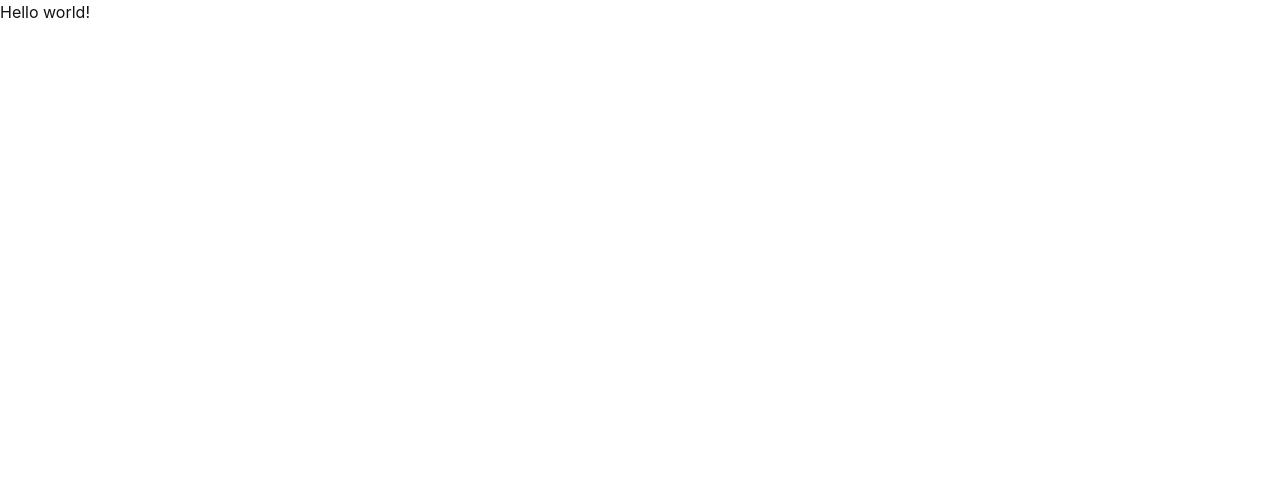
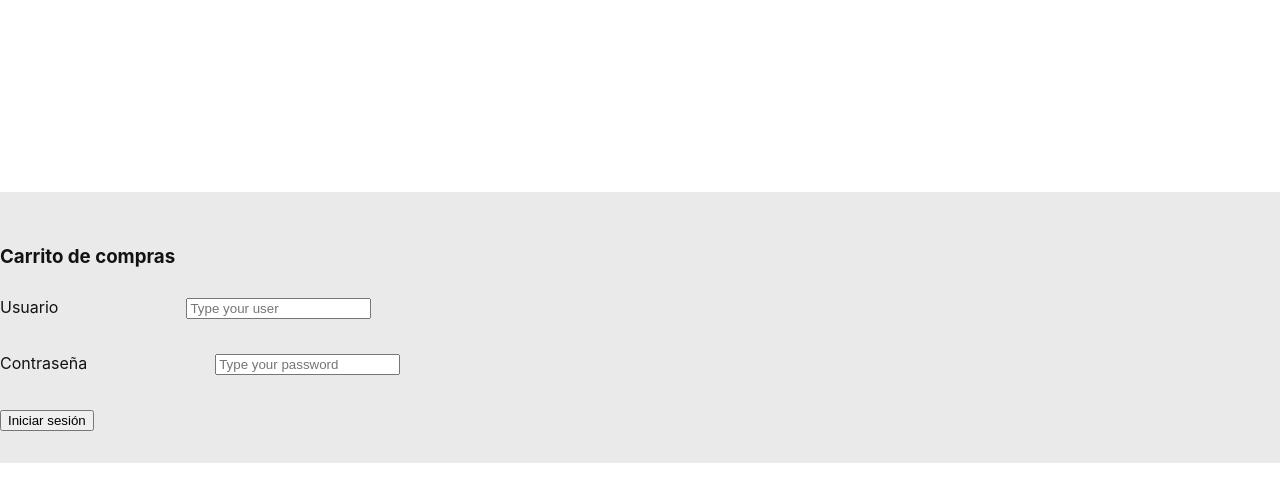
Before and after one commit to greyes-developer/sifei-shopping-cart-front, a React (Create React App) app: page / in a window 1280 px wide. Shown: the top 502 px of the page. Built offline with nearby package versions, Linux system fonts and the light colour scheme.

Commit message:
Login UI created

```diff
--- /dev/null
+++ b/src/components/auth/LoginScreen.js
@@ -0,0 +1,49 @@
+import React, { useState } from "react";
+import { useForm } from "../../hooks/useForm";
+
+import "../auth/login.css";
+
+export const LoginScreen = () => {
+  const [formValues, handleInputChange, resetForm] = useForm({
+    user: "",
+    password: "",
+  });
+
+  const { user, password } = formValues;
+
+  const handleLogin = (e) => {
+    e.preventDefault();
+    console.log("handleLogin user: ", user);
+    resetForm();
+  };
+
+  return (
+    <div className="container text-center login-container">
+      <h3 className="shopping-title">Carrito de compras</h3>
+
+      <form onSubmit={handleLogin}>
+        <div className="key-fields-container">
+          <p className="key-field-form">Usuario</p>
+          <input
+            type="text"
+            name="user"
+            placeholder="Type your user"
+            value={user}
+            onChange={handleInputChange}
+          />
+        </div>
+        <div className="key-fields-container">
+          <p className="key-field-form">Contraseña</p>
+          <input
+            type="text"
+            name="password"
+            placeholder="Type your password"
+            value={password}
+            onChange={handleInputChange}
+          />
+        </div>
+        <input type="submit" className="btnSubmit" value="Iniciar sesión" />
+      </form>
+    </div>
+  );
+};
--- /dev/null
+++ b/src/components/auth/login.css
@@ -0,0 +1,19 @@
+.login-container {
+    margin-top: 15%;
+    background-color: #eaeaea;
+    padding-top: 32px;
+    padding-bottom: 32px;
+}
+
+.shopping-title {
+    margin-bottom: 24px;
+}
+
+.key-fields-container {
+    margin-bottom: 32px;
+}
+
+.key-field-form {
+    display: inline;
+    margin-right: 10%;
+}
--- /dev/null
+++ b/src/hooks/useForm.js
@@ -0,0 +1,18 @@
+import { useState } from "react";
+
+export const useForm = (initialState = {}) => {
+  const [values, setValues] = useState(initialState);
+
+  const reset = () => {
+    setValues(initialState);
+  };
+
+  const handleInputChange = ({ target }) => {
+    setValues({
+      ...values,
+      [target.name]: target.value,
+    });
+  };
+
+  return [values, handleInputChange, reset];
+};
--- a/src/route/AppRouter.js
+++ b/src/route/AppRouter.js
@@ -1,15 +1,29 @@
 import React from "react";
-import { createBrowserRouter, RouterProvider } from "react-router-dom";
+import {
+  BrowserRouter,
+  createBrowserRouter,
+  RouterProvider,
+  Routes,
+  Route,
+} from "react-router-dom";
+import { LoginScreen } from "../components/auth/LoginScreen";
+
 import ErrorPage from "./ErrorPage";
 
-const router = createBrowserRouter([
-  {
-    path: "/",
-    element: <div>Hello world!</div>,
-    errorElement: <ErrorPage />,
-  },
-]);
+// const router = createBrowserRouter([
+//   {
+//     path: "/",
+//     element: <LoginScreen />,
+//     errorElement: <ErrorPage />,
+//   },
+// ]);
 
 export const AppRouter = () => {
-  return <RouterProvider router={router} />;
+  return (
+    <BrowserRouter>
+      <Routes>
+        <Route path="/" element={<LoginScreen />} />
+      </Routes>
+    </BrowserRouter>
+  );
 };
```
